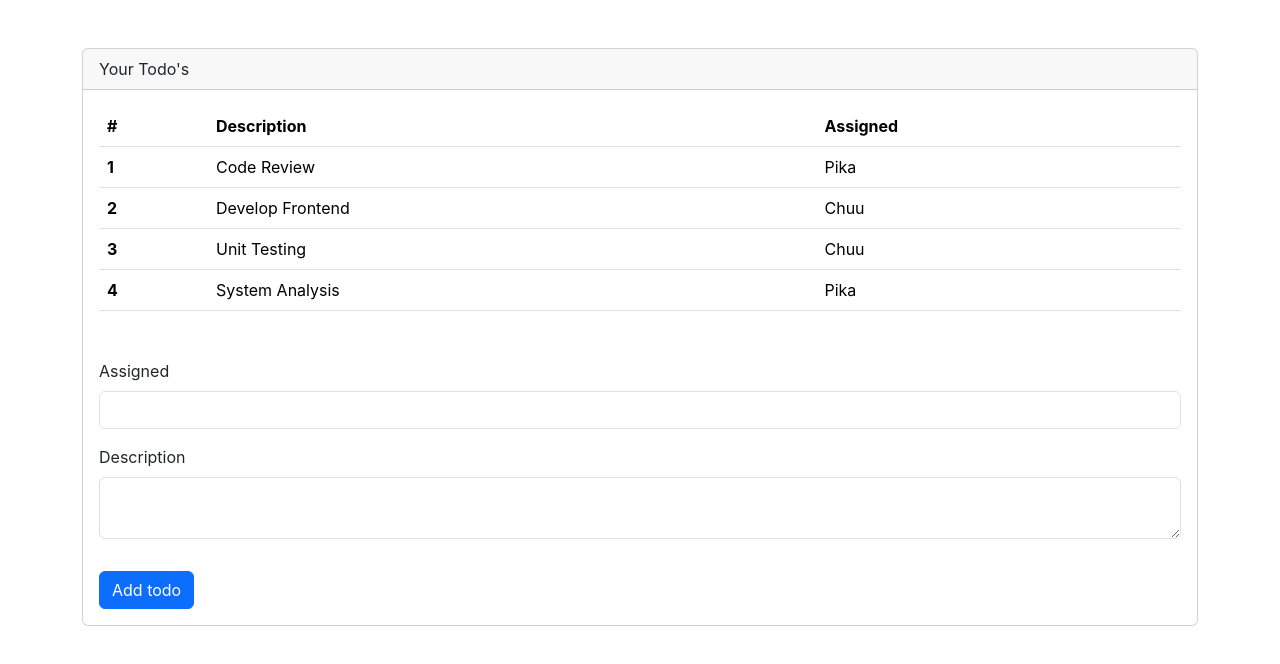
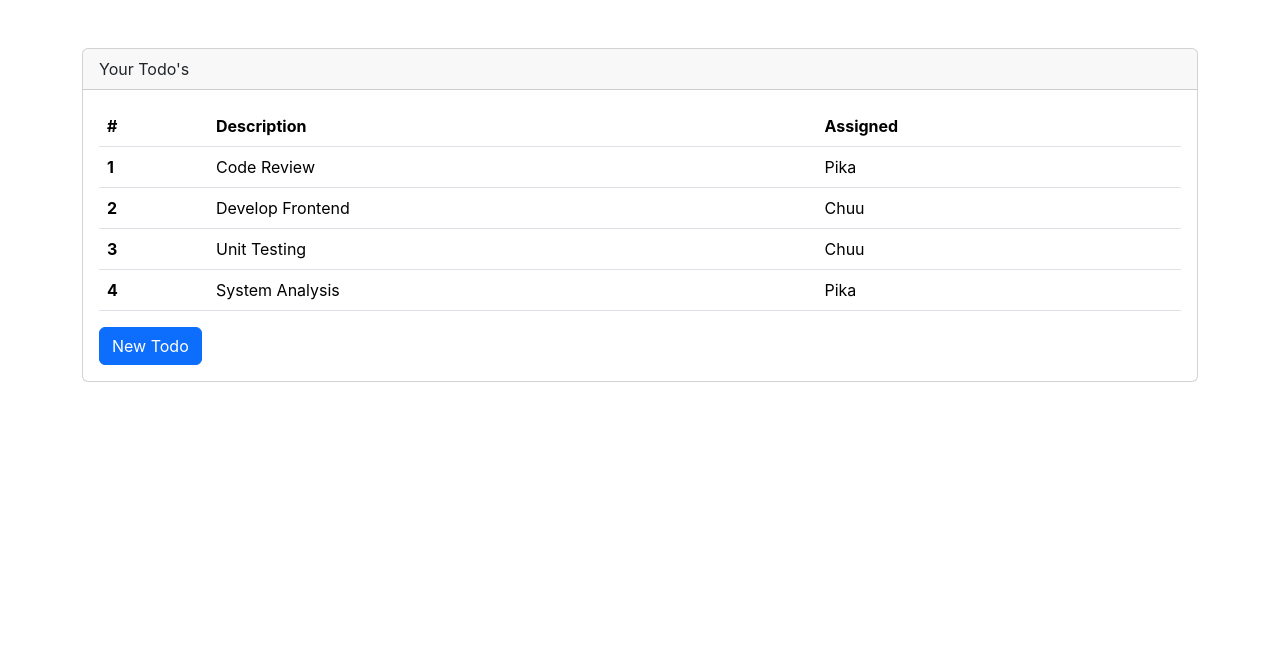
Before and after one commit to peacechan11/learn-react, a React (Create React App) app in the folder react-todo-demo/react-todos/: page / in a window 1280 px wide. Shown: the top 664 px of the page. Built offline with nearby package versions, Linux system fonts and the light colour scheme.

Commit message:
feat : react conditional rendering

```diff
--- a/react-todo-demo/react-todos/src/App.js
+++ b/react-todo-demo/react-todos/src/App.js
@@ -5,6 +5,8 @@
 import NewTodoForm from './components/NewTodoForm';
 
 function App() {
+
+  const [showAddTodoForm, setShowAddTodoForm] = useState(false);
   const [todos, setTodos] = useState(
     [
       {
@@ -52,7 +54,17 @@
         </div>
         <div className='card-body'>
           <TodoTable todos={todos} deleteTodo={deleteTodo} />
-          <NewTodoForm addTodo={addTodo} />
+          <button
+            className="btn btn-primary"
+            onClick={() => setShowAddTodoForm(!showAddTodoForm)}
+          >
+            {showAddTodoForm ? 'Close New Todo' : 'New Todo'}
+          </button>
+          {
+            showAddTodoForm &&
+            <NewTodoForm addTodo={addTodo} />
+          }
+
         </div>
       </div>
     </div >
```
